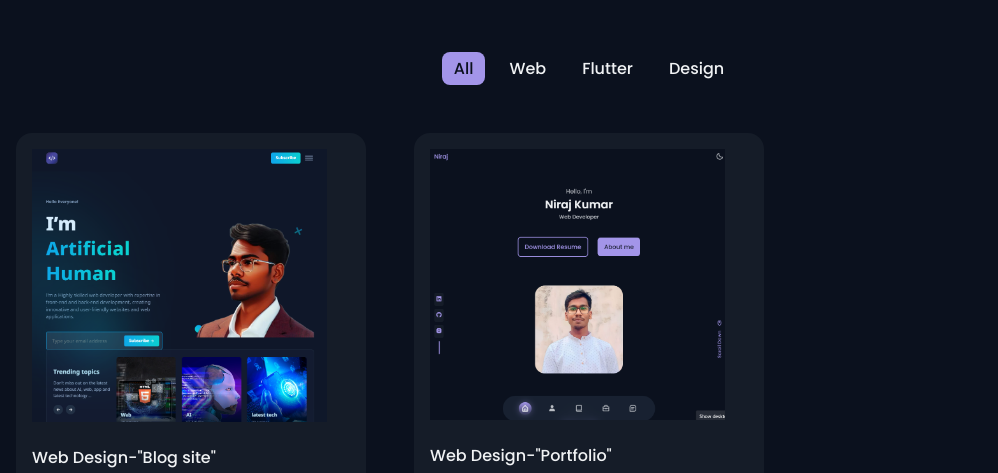
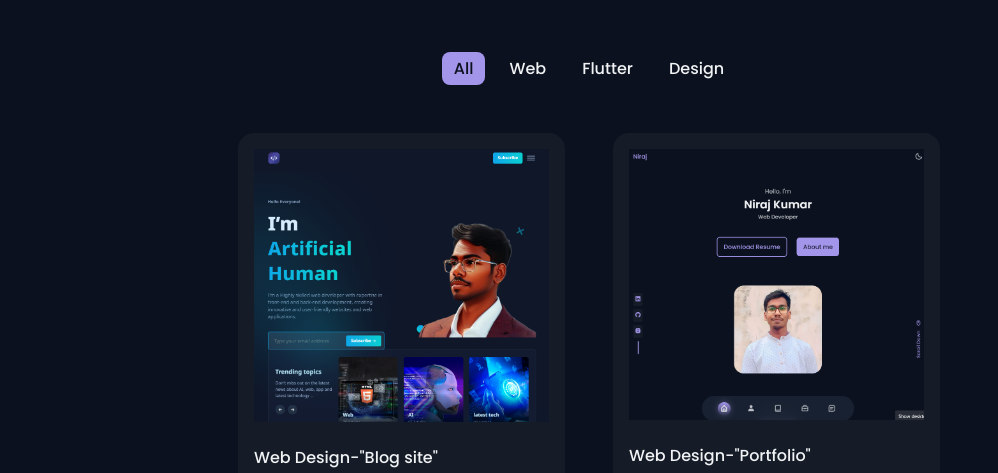
Before and after one commit to Niraj-1729/Niraj-portfolio, a plain HTML site: page index.html in a window 1280 px wide. Shown: the part 2550-3023 px from the top of the page, without its empty margins (51-1049 px from the left). Drawn offline with nearby package versions, Linux system fonts and the light colour scheme.

Commit message:
improvement

```diff
--- a/assets/css/styles.css
+++ b/assets/css/styles.css
@@ -1058,7 +1058,7 @@ body.light-theme {
     padding: 5rem 2rem;
   }
   .work__container{
-    grid-template-columns: repeat(3,350px);
+
     gap: 3rem;
   }
   .work__img{
```
